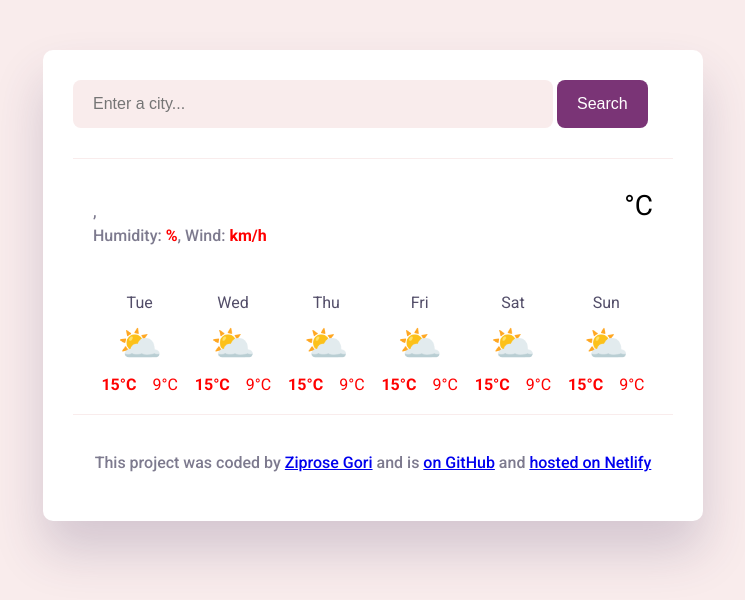
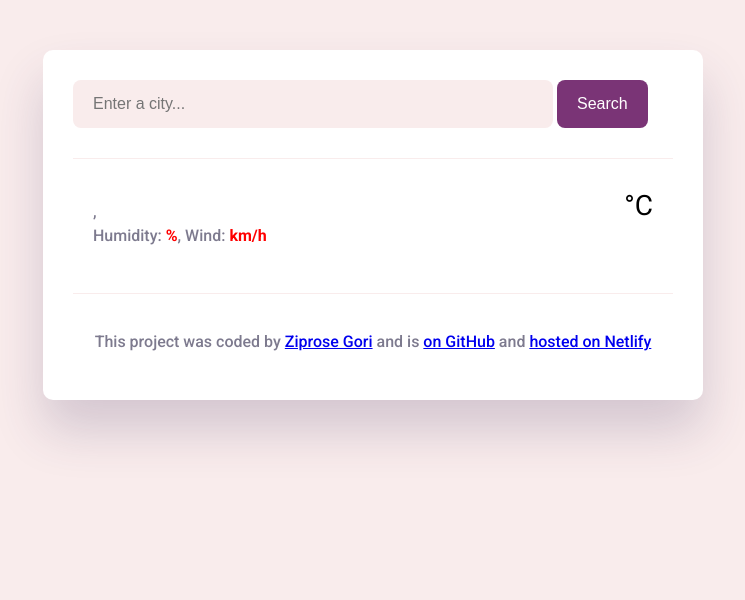
Before and after one commit to Ziprose-Gori/aura.app, a plain HTML site: page index.html in a window 1280 px wide. Shown: the whole page, without its empty margins (267-1012 px from the left). Drawn offline with nearby package versions, Linux system fonts and the light colour scheme; no server answers.

Commit message:
Removed forecast HTML & Added id

```diff
--- a/index.html
+++ b/index.html
@@ -37,68 +37,7 @@
           <span class="city-data-unit">°C</span>
         </div>
       </div>
-      <div class="forecast-container">
-      <div class="forecast-day">
-        <div class="forecast-date">Tue</div>
-        <div class="forecast-icon">⛅</div>
-        <div class="forecast-temperatures">
-          <div class="forecast-temperature">
-            <strong>15°C</strong>
-          </div>
-          <div class="forecast-temperature">9°C</div>
-        </div>
-      </div>
-      <div class="forecast-day">
-        <div class="forecast-date">Wed</div>
-        <div class="forecast-icon">⛅</div>
-        <div class="forecast-temperatures">
-          <div class="forecast-temperature">
-            <strong>15°C</strong>
-          </div>
-          <div class="forecast-temperature">9°C</div>
-        </div>
-      </div>
-      <div class="forecast-day">
-        <div class="forecast-date">Thu</div>
-        <div class="forecast-icon">⛅</div>
-        <div class="forecast-temperatures">
-          <div class="forecast-temperature">
-            <strong>15°C</strong>
-          </div>
-          <div class="forecast-temperature">9°C</div>
-        </div>
-      </div>
-      <div class="forecast-day">
-        <div class="forecast-date">Fri</div>
-        <div class="forecast-icon">⛅</div>
-        <div class="forecast-temperatures">
-          <div class="forecast-temperature">
-            <strong>15°C</strong>
-          </div>
-          <div class="forecast-temperature">9°C</div>
-        </div>
-      </div>
-      <div class="forecast-day">
-        <div class="forecast-date">Sat</div>
-        <div class="forecast-icon">⛅</div>
-        <div class="forecast-temperatures">
-          <div class="forecast-temperature">
-            <strong>15°C</strong>
-          </div>
-          <div class="forecast-temperature">9°C</div>
-        </div>
-      </div>
-      <div class="forecast-day">
-        <div class="forecast-date">Sun</div>
-        <div class="forecast-icon">⛅</div>
-        <div class="forecast-temperatures">
-          <div class="forecast-temperature">
-            <strong>15°C</strong>
-          </div>
-          <div class="forecast-temperature">9°C</div>
-        </div>
-      </div>
-    </div>
+      <div class="forecast-container" id="forecast"></div>
     </main>
     <footer>
       <div class="container-details">
```
